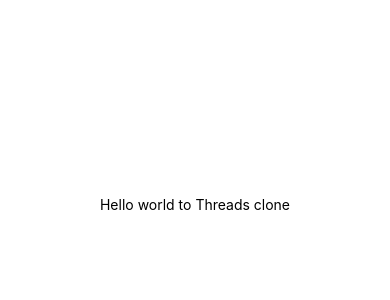
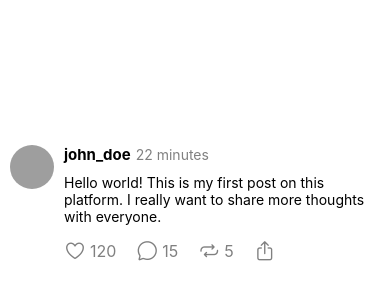
Before and after one commit to dawidbeno/threads-clone, a React Native app in the folder app/: screen / in a window 390 px wide. Shown: the part 218-518 px from the top of the page. Built offline with nearby package versions, Linux system fonts and the light colour scheme; grey boxes are pictures that could not be loaded.

Commit message:
post card component

```diff
--- a/app/App.tsx
+++ b/app/App.tsx
@@ -1,12 +1,14 @@
 import { StatusBar } from 'expo-status-bar';
 import { StyleSheet, Text, View } from 'react-native';
 import { NavigationContainer } from '@react-navigation/native';
+import PostCard from './src/components/PostCard';
+import { mockPosts } from './src/data/mockPosts';
 
 export default function App() {
   return (
     <NavigationContainer>
       <View style={styles.container}>
-        <Text>Hello world to Threads clone</Text>
+        <PostCard post={mockPosts[0]} />
         <StatusBar style="auto" />
       </View>
     </NavigationContainer>
--- a/app/package.json
+++ b/app/package.json
@@ -9,9 +9,11 @@
     "web": "expo start --web"
   },
   "dependencies": {
+    "@expo/vector-icons": "^15.0.3",
     "@react-navigation/bottom-tabs": "^7.14.0",
     "@react-navigation/native": "^7.1.28",
     "@react-navigation/native-stack": "^7.13.0",
+    "date-fns": "^4.1.0",
     "expo": "~54.0.33",
     "expo-status-bar": "~3.0.9",
     "react": "19.1.0",
--- /dev/null
+++ b/app/src/components/PostCard.tsx
@@ -0,0 +1,84 @@
+import { StyleSheet, Text, View, TouchableOpacity, Image } from 'react-native';
+import { Post } from '../types';
+import { formatDistanceToNow } from 'date-fns';
+import { Ionicons } from '@expo/vector-icons';
+
+export default function PostCard({ post }: { post: Post }) {
+  return (
+    <View style={styles.postContainer}>
+        <Image
+        source={{ uri: post.avatarUrl }}
+        style={{ width: 44, height: 44, borderRadius: 22 }}
+        />
+        <View style={styles.postContent}>
+            <View style={styles.row}>
+                <Text style={styles.userName}>{post.username}</Text>
+                <Text style={styles.time}>{formatDistanceToNow(new Date(post.createdAt), { addSuffix: false })}</Text>
+            </View>
+            <Text style={styles.content}>{post.content}</Text>
+            <View style={styles.buttonsRow}>
+                <TouchableOpacity onPress={() => console.log('Like pressed!')}>
+                    <View style={styles.row}>
+                        <Ionicons name="heart-outline" size={22} color="gray" />
+                        <Text style={styles.stats}>{post.likesCount}</Text>
+                    </View>
+                </TouchableOpacity>
+                <TouchableOpacity onPress={() => console.log('Comments pressed!')}>
+                    <View style={styles.row}>
+                        <Ionicons name="chatbubble-outline" size={22} color="gray" />
+                        <Text style={styles.stats}>{post.commentsCount}</Text>
+                    </View>
+                </TouchableOpacity>
+                <TouchableOpacity onPress={() => console.log('Reposts pressed!')}>
+                    <View style={styles.row}>
+                        <Ionicons name="repeat-outline" size={22} color="gray" />
+                        <Text style={styles.stats}>{post.repostsCount}</Text>
+                    </View>
+                </TouchableOpacity>
+                <TouchableOpacity onPress={() => console.log('Share pressed!')}>
+                    <View style={styles.row}>
+                        <Ionicons name="share-outline" size={22} color="gray" />
+                    </View>
+                </TouchableOpacity>
+            </View>
+        </View>
+    </View>
+  );
+}
+
+const styles = StyleSheet.create({
+    postContainer: {
+        flexDirection: 'row',
+        padding: 10,
+    },
+    postContent: {
+        flex: 1,  // takes up all remaining space after the avatar
+        marginLeft: 10,
+    },
+    row: {
+        flexDirection: 'row',
+        alignItems: 'center'
+    },
+    userName: {
+        fontWeight: 'bold',
+        fontSize: 15,
+    },
+    time: {
+        color: 'gray',
+        marginLeft: 5,
+    },
+    content: {
+        paddingVertical: 10,
+        fontSize: 14,
+    },
+    buttonsRow: {
+        flexDirection: 'row',
+        marginTop: 4,
+        gap: 20,
+    },
+    stats:{
+        fontSize: 16,
+        color: 'gray',
+        marginLeft: 4,
+    },
+});
--- a/app/src/data/mockPosts.ts
+++ b/app/src/data/mockPosts.ts
@@ -1,9 +1,19 @@
 import { Post } from "../types";
 
 export const mockPosts: Post[] = [
-    {id: 1, username: 'john_doe', content: 'Hello world! This is my first post on this platform.', createdAt: '2024-06-01T12:00:00Z', likesCount: 120, commentsCount: 15, repostsCount: 5, avatarUrl: 'https://randomuser.me/api/portraits/men/1.jpg'},
-    { id: 2, username: 'julli.ik', content: 'Saturday morning ☕ no work notifications. Just coffee and deciding what to do with the day. How do you spend your Saturdays?', createdAt: '2024-06-01T10:27:00Z', likesCount: 77600, commentsCount: 567, repostsCount: 2200, avatarUrl: 'https://randomuser.me/api/portraits/women/2.jpg' },
-    { id: 3, username: 'aisforaberration', content: 'Cernak for punching a Tkachuk you will be reincarnated as a lotus flower.', createdAt: '2024-06-01T00:00:00Z', likesCount: 967, commentsCount: 6, repostsCount: 21, avatarUrl: 'https://randomuser.me/api/portraits/women/3.jpg' },
-    { id: 4, username: 'nickveronica', content: 'I just cannot get over the USA-Slovakia jersey matchup. Who did this to us. We need names.', createdAt: '2024-05-31T23:00:00Z', likesCount: 689, commentsCount: 25, repostsCount: 14, avatarUrl: 'https://randomuser.me/api/portraits/men/4.jpg'},
-    { id: 5, username: 'techbro42', content: 'Just shipped a new feature. Feels good. What are you building today?', createdAt: '2024-05-31T20:00:00Z', likesCount: 342, commentsCount: 89, repostsCount: 12, avatarUrl: 'https://randomuser.me/api/portraits/men/5.jpg' },
+    { id: 1, username: 'john_doe', content: 'Hello world! This is my first post on this platform. I really want to share more thoughts with everyone.', createdAt: '2026-02-21T10:00:00Z', likesCount: 120, commentsCount: 15, repostsCount: 5, avatarUrl: 'https://randomuser.me/api/portraits/men/1.jpg' },
+    { id: 2, username: 'julli.ik', content: 'Saturday morning ☕ no work notifications. Just coffee and deciding what to do with the day. How do you spend your Saturdays?', createdAt: '2026-02-21T09:27:00Z', likesCount: 77600, commentsCount: 567, repostsCount: 2200, avatarUrl: 'https://randomuser.me/api/portraits/women/2.jpg' },
+    { id: 3, username: 'aisforaberration', content: 'Cernak for punching a Tkachuk you will be reincarnated as a lotus flower.', createdAt: '2026-02-20T22:00:00Z', likesCount: 967, commentsCount: 6, repostsCount: 21, avatarUrl: 'https://randomuser.me/api/portraits/women/3.jpg' },
+    { id: 4, username: 'nickveronica', content: 'I just cannot get over the USA-Slovakia jersey matchup. Who did this to us. We need names.', createdAt: '2026-02-20T20:00:00Z', likesCount: 689, commentsCount: 25, repostsCount: 14, avatarUrl: 'https://randomuser.me/api/portraits/men/4.jpg' },
+    { id: 5, username: 'techbro42', content: 'Just shipped a new feature. Feels good. What are you building today?', createdAt: '2026-02-21T08:00:00Z', likesCount: 342, commentsCount: 89, repostsCount: 12, avatarUrl: 'https://randomuser.me/api/portraits/men/5.jpg' },
+    { id: 6, username: 'sarah_codes', content: 'Just spent 3 hours debugging only to find a missing semicolon. This is fine. Everything is fine.', createdAt: '2026-02-21T07:00:00Z', likesCount: 1200, commentsCount: 43, repostsCount: 87, avatarUrl: 'https://randomuser.me/api/portraits/women/6.jpg' },
+    { id: 7, username: 'mark.travels', content: 'Prague in the morning is something else. Quiet streets, fresh coffee, zero tourists. 10/10 would recommend waking up early.', createdAt: '2026-02-21T05:30:00Z', likesCount: 543, commentsCount: 21, repostsCount: 9, avatarUrl: 'https://randomuser.me/api/portraits/men/7.jpg' },
+    { id: 8, username: 'foodie_ana', content: 'Made homemade pasta for the first time. It took 2 hours and tasted exactly like the stuff from a box. Still proud.', createdAt: '2026-02-20T19:00:00Z', likesCount: 3400, commentsCount: 102, repostsCount: 210, avatarUrl: 'https://randomuser.me/api/portraits/women/8.jpg' },
+    { id: 9, username: 'devdiary', content: 'Hot take: the best way to learn a new framework is to build something you actually care about. Tutorials only get you so far.', createdAt: '2026-02-20T15:00:00Z', likesCount: 8700, commentsCount: 334, repostsCount: 1500, avatarUrl: 'https://randomuser.me/api/portraits/men/9.jpg' },
+    { id: 10, username: 'quietmountain', content: 'Reminder that it is okay to have a slow day. Not every day needs to be productive.', createdAt: '2026-02-20T12:00:00Z', likesCount: 22000, commentsCount: 89, repostsCount: 4300, avatarUrl: 'https://randomuser.me/api/portraits/women/10.jpg' },
+    { id: 11, username: 'phil.reads', content: 'Currently reading 4 books at the same time and understanding none of them deeply. Classic me.', createdAt: '2026-02-20T09:00:00Z', likesCount: 671, commentsCount: 55, repostsCount: 30, avatarUrl: 'https://randomuser.me/api/portraits/men/11.jpg' },
+    { id: 12, username: 'luna_designs', content: 'Typography is 90% of design and everyone ignores it. Pick a good font. Please.', createdAt: '2026-02-19T20:00:00Z', likesCount: 4100, commentsCount: 178, repostsCount: 620, avatarUrl: 'https://randomuser.me/api/portraits/women/12.jpg' },
+    { id: 13, username: 'runtime.error', content: 'My code worked on the first try and now I am suspicious.', createdAt: '2026-02-19T17:00:00Z', likesCount: 15600, commentsCount: 241, repostsCount: 3800, avatarUrl: 'https://randomuser.me/api/portraits/men/13.jpg' },
+    { id: 14, username: 'nora.writes', content: 'There is something deeply satisfying about finishing a book and just sitting with it for a moment before starting the next one.', createdAt: '2026-02-19T14:00:00Z', likesCount: 2900, commentsCount: 67, repostsCount: 410, avatarUrl: 'https://randomuser.me/api/portraits/women/14.jpg' },
+    { id: 15, username: 'urbancyclist', content: 'Bike infrastructure in this city is a joke. I have mapped 3 new routes this week just to avoid dying.', createdAt: '2026-02-19T11:00:00Z', likesCount: 890, commentsCount: 134, repostsCount: 76, avatarUrl: 'https://randomuser.me/api/portraits/men/15.jpg' },
 ];
```
Also changed, not shown: 1 other file (tests, documents, lock files or other folders).
